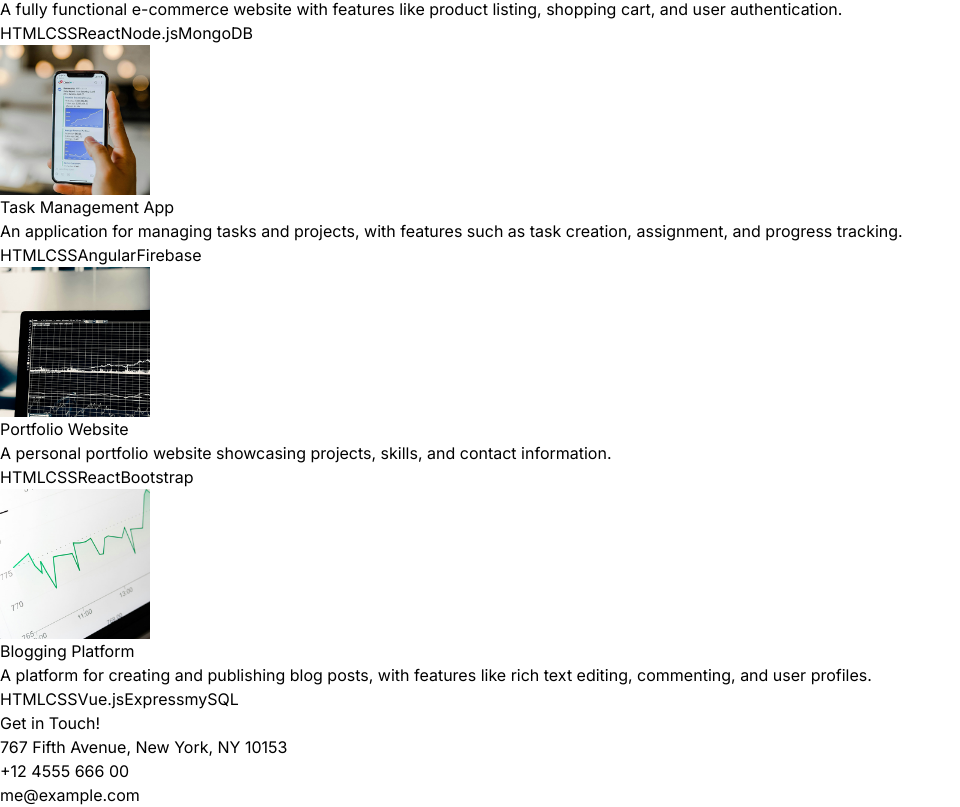
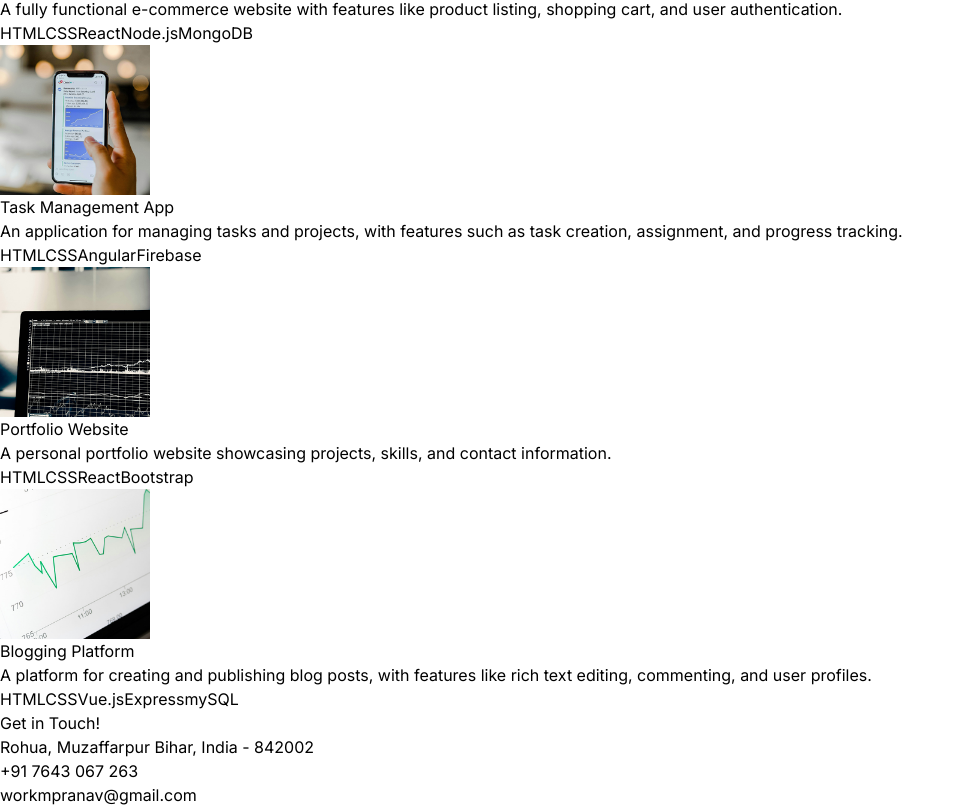
Before and after one commit to codespranav/pranav-portfolio, a React (Vite) app: page / in a window 1280 px wide. Shown: the part 2263-3070 px from the top of the page, without its empty margins (0-960 px from the left). Built offline with nearby package versions, Linux system fonts and the light colour scheme.

Commit message:
changed personal details

```diff
--- a/src/constants/index.js
+++ b/src/constants/index.js
@@ -70,7 +70,7 @@ export const PROJECTS = [
 ];
 
 export const CONTACT = {
-  address: "767 Fifth Avenue, New York, NY 10153 ",
-  phoneNo: "+12 4555 666 00 ",
-  email: "me@example.com",
+  address: "Rohua, Muzaffarpur Bihar, India - 842002 ",
+  phoneNo: "+91 7643 067 263 ",
+  email: "workmpranav@gmail.com",
 };
```
